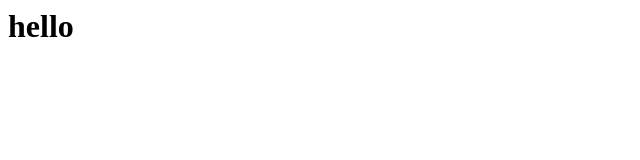
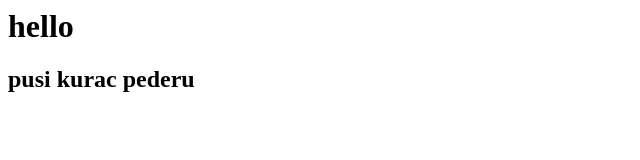
Before and after one commit to limbicresonance/folder1, a plain HTML site: page index.html in a window 1280 px wide. Shown: the whole page, without its empty margins (0-640 px from the left). Drawn offline with Linux system fonts and the light colour scheme.

Commit message:
Create index.html
Nova promena

```diff
--- a/index.html
+++ b/index.html
@@ -2,4 +2,6 @@
 
 <h1> hello </h1>
 
+  <h2> pusi kurac pederu </h2>
+
 </html>
```
